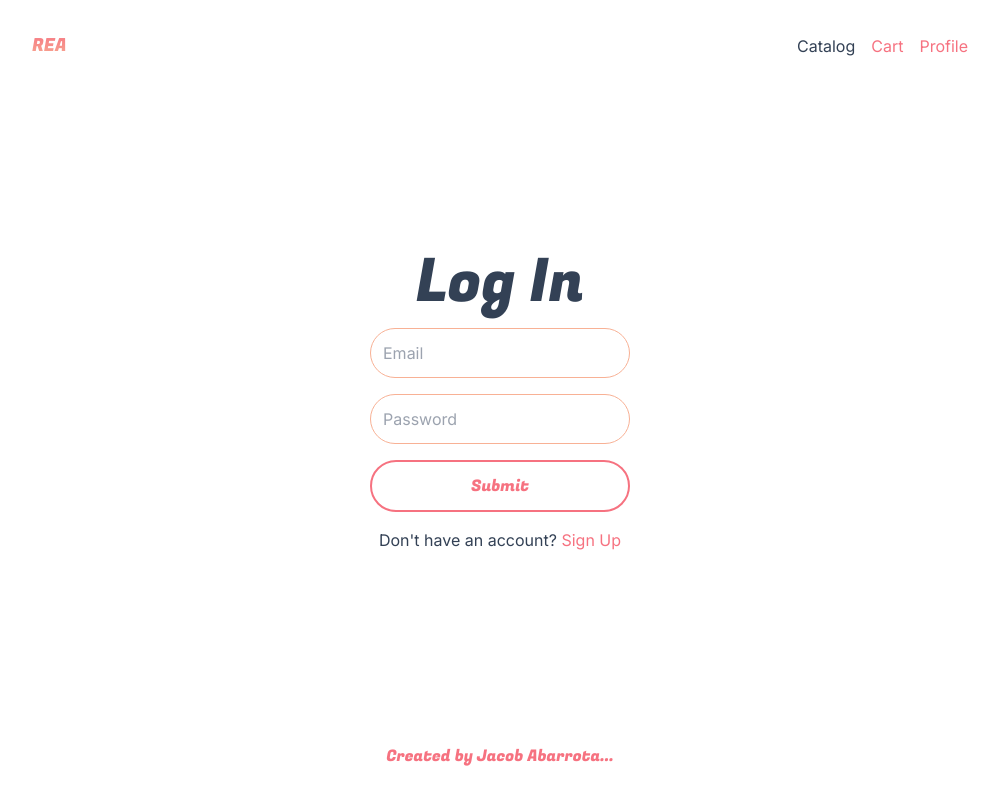
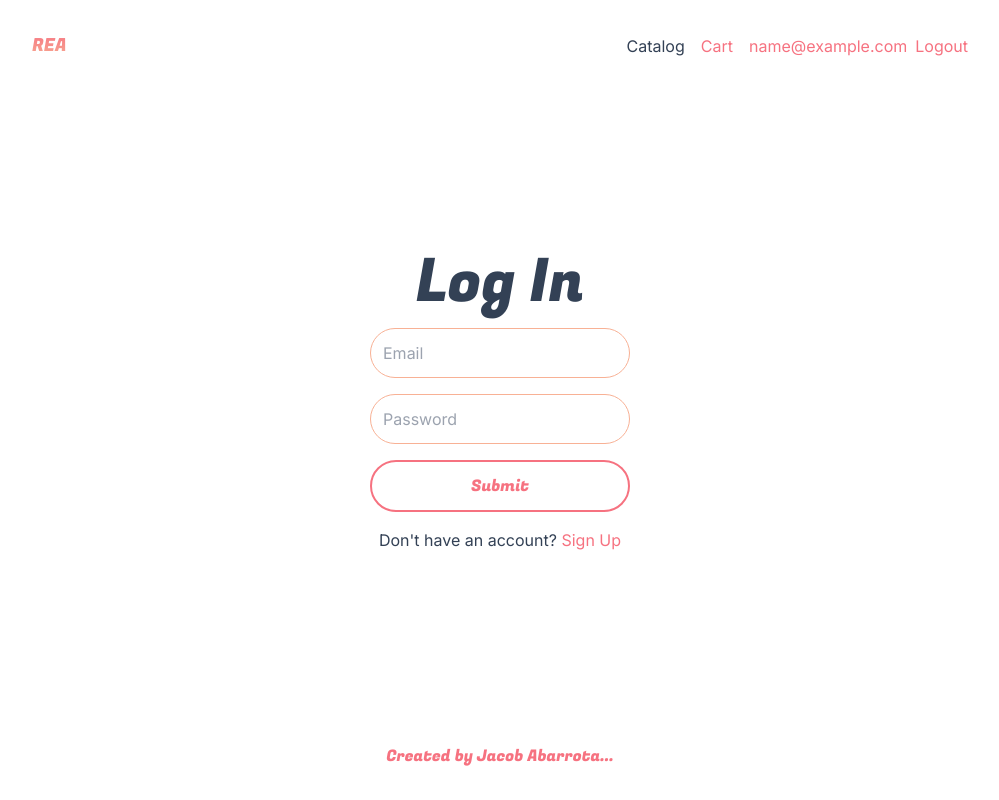
Before and after one commit to hastighsh/Online_Shopping_Cart, a Next.js app in the folder onlinestore/: page /login in a window 1280 px wide. Shown: the whole page, without its empty margins (140-1139 px from the left). Built offline with nearby package versions, Linux system fonts and the light colour scheme; sample sign-in values are in the browser's storage.

Commit message:
AuthContext for tokens. Updates auth based parts.

```diff
--- /dev/null
+++ b/onlinestore/AuthContext.js
@@ -0,0 +1,55 @@
+"use client";
+
+import React, { createContext, useState, useEffect } from 'react';
+import { jwtDecode } from 'jwt-decode';
+
+export const AuthContext = createContext();
+
+export function AuthProvider({ children }) {
+  const [isAuthenticated, setIsAuthenticated] = useState(false);
+  const [userEmail, setUserEmail] = useState('');
+
+  // Initialize authentication state
+  useEffect(() => {
+    const token = localStorage.getItem('token');
+    if (token) {
+      try {
+        const decodedToken = jwtDecode(token);
+        setUserEmail(decodedToken.email);
+        setIsAuthenticated(true);
+      } catch (error) {
+        console.error('Failed to decode token:', error);
+        localStorage.removeItem('token');
+        setIsAuthenticated(false);
+        setUserEmail('');
+      }
+    }
+  }, []);
+
+  const login = (token) => {
+    localStorage.setItem('token', token);
+    try {
+      const decodedToken = jwtDecode(token);
+      setUserEmail(decodedToken.email);
+      setIsAuthenticated(true);
+    } catch (error) {
+      console.error('Failed to decode token during login:', error);
+      setIsAuthenticated(false);
+      setUserEmail('');
+    }
+  };
+
+  const logout = () => {
+    localStorage.removeItem('token');
+    setIsAuthenticated(false);
+    setUserEmail('');
+  };
+
+  return (
+    <AuthContext.Provider
+      value={{ isAuthenticated, userEmail, login, logout }}
+    >
+      {children}
+    </AuthContext.Provider>
+  );
+}
--- a/onlinestore/app/layout.js
+++ b/onlinestore/app/layout.js
@@ -1,6 +1,9 @@
+// layout.js
+
 import { Fugaz_One, Inter } from "next/font/google";
 import '/styles/globals.css';
-import Header from '@/components/Header'; // Import the Header component
+import Header from '@/components/Header';
+import { AuthProvider } from '@/AuthContext'; // Import the AuthProvider
 
 const inter = Inter({ subsets: ["latin"] });
 const fugaz = Fugaz_One({ subsets: ["latin"], weight: ['400'] });
@@ -25,10 +28,11 @@ export default function RootLayout({ children }) {
           inter.className
         }
       >
-        <Header />
-        {/* This will add a header to all children pages */}
-        {children}
-        {footer}
+        <AuthProvider>
+          <Header />
+          {children}
+          {footer}
+        </AuthProvider>
       </body>
     </html>
   );
--- a/onlinestore/components/Header.js
+++ b/onlinestore/components/Header.js
@@ -1,36 +1,19 @@
 "use client";
 
-import React, { useState, useEffect } from 'react';
+import React, { useContext } from 'react';
 import Link from 'next/link';
 import { useRouter } from 'next/navigation';
 import { Fugaz_One } from 'next/font/google';
-import { jwtDecode } from 'jwt-decode';
+import { AuthContext } from '@/AuthContext'; // Import the AuthContext
 
 const fugaz = Fugaz_One({ subsets: ["latin"], weight: ['400'] });
 
 export default function Header() {
   const router = useRouter();
-  const [isAuthenticated, setIsAuthenticated] = useState(false);
-  const [userEmail, setUserEmail] = useState('');
-
-  useEffect(() => {
-    // Check if token exists in localStorage
-    const token = localStorage.getItem('token');
-    if (token) {
-      setIsAuthenticated(true);
-      // Decode the token to get user information
-      const decodedToken = jwtDecode(token);
-      setUserEmail(decodedToken.email);
-    } else {
-      setIsAuthenticated(false);
-    }
-  }, []);
+  const { isAuthenticated, userEmail, logout } = useContext(AuthContext);
 
   const handleLogout = () => {
-    // Remove the token from localStorage
-    localStorage.removeItem('token');
-    setIsAuthenticated(false);
-    // Redirect to the home page or login page
+    logout();
     router.push('/');
   };
 
@@ -48,11 +31,16 @@ export default function Header() {
           Cart
         </Link>
         {isAuthenticated ? (
-          <div className="relative">
-            {/* Profile button */}
+          <div className="flex items-center gap-2">
             <Link href="/profile" className="text-[#F67280] hover:underline">
-              Profile
+              {userEmail}
             </Link>
+            <button
+              onClick={handleLogout}
+              className="text-[#F67280] hover:underline"
+            >
+              Logout
+            </button>
           </div>
         ) : (
           <Link href="/login" className="text-[#F67280] hover:underline">
--- a/onlinestore/components/Login.js
+++ b/onlinestore/components/Login.js
@@ -1,15 +1,17 @@
 "use client";
 
 import { Fugaz_One } from 'next/font/google';
-import React, { useState } from 'react';
+import React, { useState, useContext } from 'react';
 import Button from './Button';
 import Link from 'next/link';
 import { useRouter } from 'next/navigation';
+import { AuthContext } from '@/AuthContext'; // Import AuthContext
 
 const fugaz = Fugaz_One({ subsets: ["latin"], weight: ['400'] });
 
-export default function Login({ onLoginSuccess }) {
+export default function Login() {
   const router = useRouter();
+  const { login } = useContext(AuthContext); // Use the login function from context
   const [email, setEmail] = useState('');
   const [password, setPassword] = useState('');
   const [errorMessage, setErrorMessage] = useState('');
@@ -18,6 +20,7 @@ export default function Login({ onLoginSuccess }) {
     event.preventDefault();
 
     try {
+      // Send a POST request to your login API endpoint
       const response = await fetch('/api/auth/login', {
         method: 'POST',
         headers: { 'Content-Type': 'application/json' },
@@ -28,11 +31,8 @@ export default function Login({ onLoginSuccess }) {
 
       if (response.ok) {
         const token = data.token;
-        localStorage.setItem('token', token); // Store the token in localStorage
-
-        if (onLoginSuccess) {
-          onLoginSuccess(); // Update authentication state in parent component
-        }
+        // Use the login function from context
+        login(token);
 
         // Redirect the user to the home page or previous page
         router.push('/');
--- a/onlinestore/components/Profile.js
+++ b/onlinestore/components/Profile.js
@@ -1,31 +1,27 @@
 "use client";
 
-import { useState, useEffect } from 'react';
+import { useContext, useEffect } from 'react';
 import { useRouter } from 'next/navigation';
-import { jwtDecode } from 'jwt-decode';
+import { AuthContext } from '@/AuthContext'; // Import AuthContext
 
 export default function Profile() {
   const router = useRouter();
-  const [userEmail, setUserEmail] = useState('');
+  const { isAuthenticated, userEmail, logout } = useContext(AuthContext);
 
   useEffect(() => {
-    const token = localStorage.getItem('token');
-    if (token) {
-      // Decode the token to get user information
-      const decodedToken = jwtDecode(token);
-      setUserEmail(decodedToken.email);
-    } else {
-      // If no token, redirect to login
+    if (!isAuthenticated) {
       router.push('/login');
     }
-  }, [router]);
+  }, [isAuthenticated, router]);
 
   const handleLogout = () => {
-    // Remove the token from localStorage
-    localStorage.removeItem('token');
-    // Redirect to the home page or login page
+    logout();
     router.push('/');
   };
+
+  if (!isAuthenticated) {
+    return null; // Or a loading indicator
+  }
 
   return (
     <div className="flex flex-col items-center justify-center gap-4">
```
